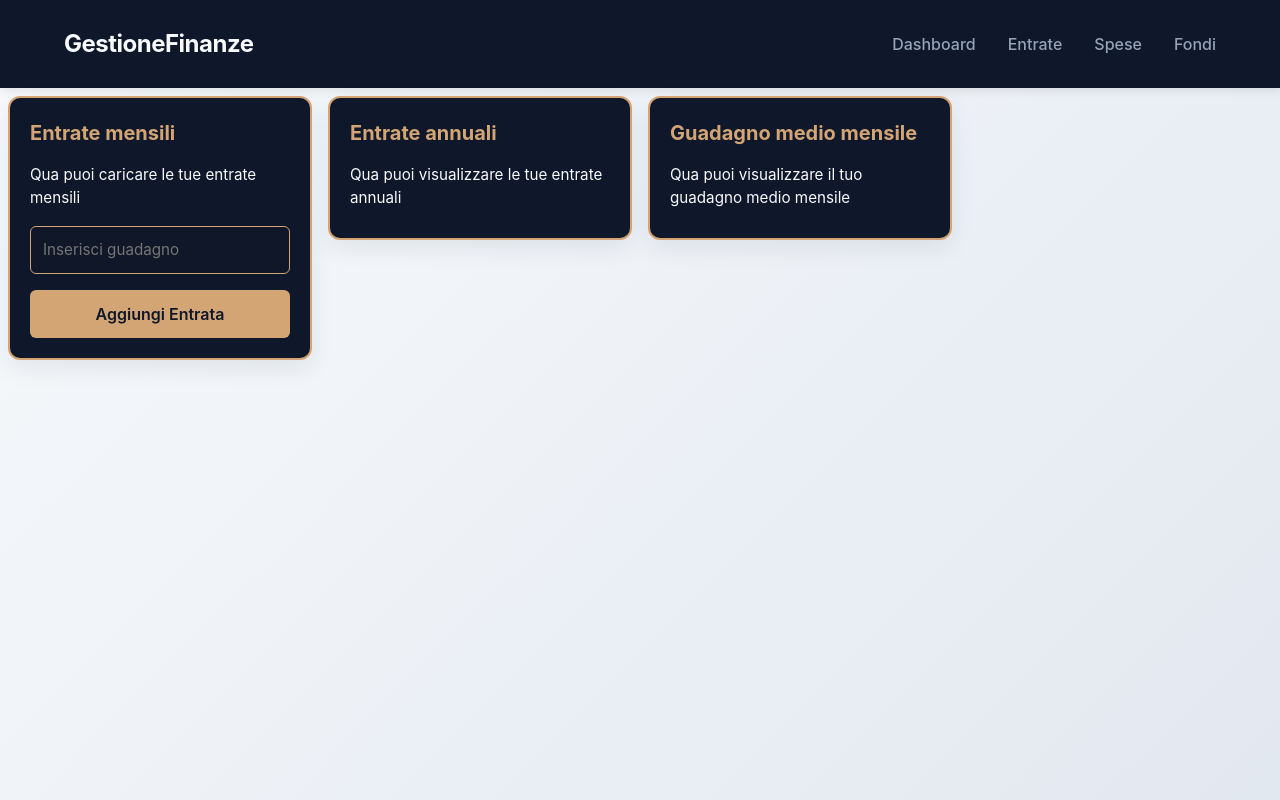
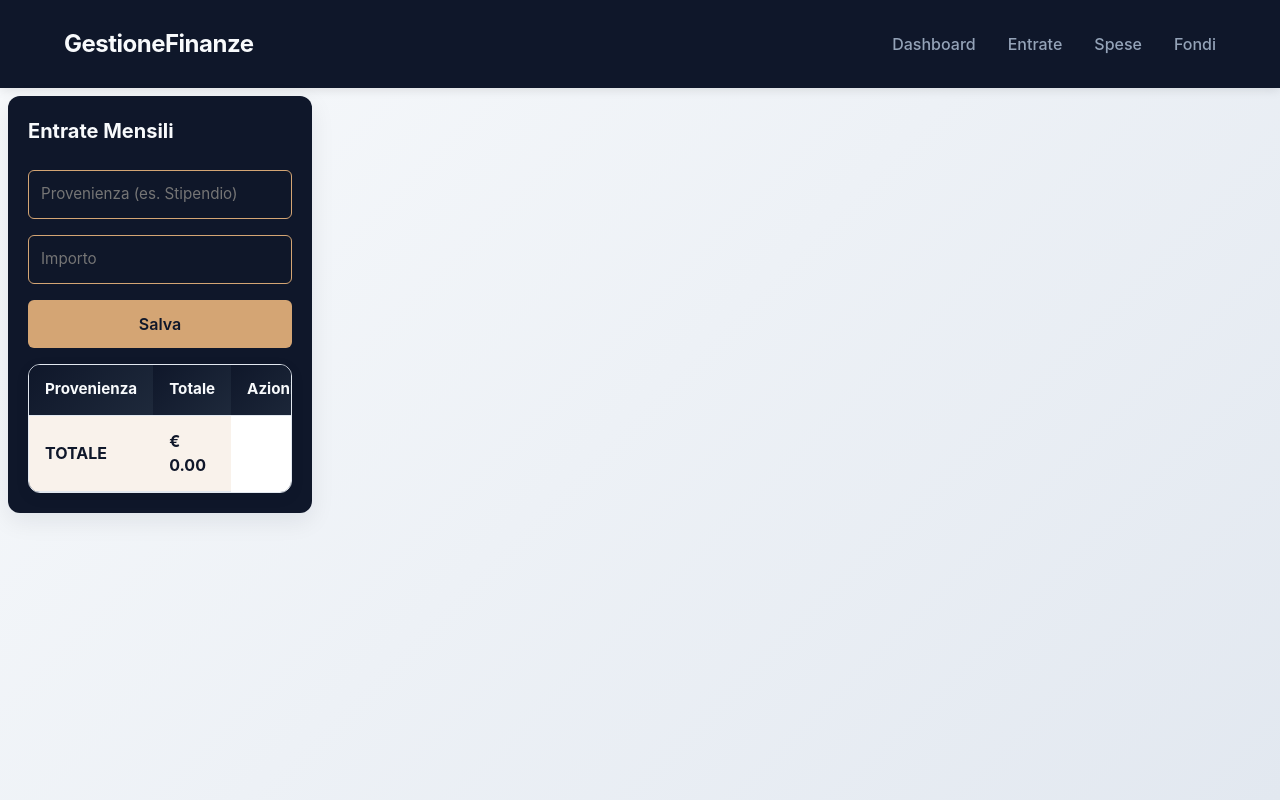
Before and after one commit to LeonardoFerraud/T-Web-Ferruad-Russo-NUOVO, a React (Vite) app in the folder frontend/: page / in a window 1280 px wide. Built offline with nearby package versions, Linux system fonts and the light colour scheme.

Commit message:
sviluppo pagina entrate

```diff
--- a/frontend/src/components/card.css
+++ b/frontend/src/components/card.css
@@ -10,7 +10,6 @@
 .card {
   width: calc(25% - 1rem);
   background-color: var(--primary-dark) !important;
-  border: 2px solid var(--accent-gold);
   border-radius: 0.5rem;
   padding: 1.5rem;
   margin: 0.5rem;
@@ -21,7 +20,7 @@
 
 /* Titolo della card */
 .card h2 {
-  color: var(--accent-gold);
+  color: var(--text-light);
   margin: 0 0 1rem 0;
   font-size: 1.25rem;
   font-weight: 700;
@@ -29,7 +28,7 @@
 
 /* Paragrafi nella card */
 .card p {
-  color: var(--text-light);
+  color: var(--text-dimmed);
   margin: 0.5rem 0;
   font-size: 0.95rem;
   line-height: 1.5;
--- a/frontend/src/components/navBar.css
+++ b/frontend/src/components/navBar.css
@@ -1,7 +1,7 @@
 /* Variabili per gestire i colori facilmente */
 :root {
   --primary-dark: #0f172a;    /* Blu Navy profondo */
-  --accent-green: #10b981;    /* Verde crescita finanziaria */
+  --accent-green: #d4a574;    /* Verde crescita finanziaria */
   --text-light: #f8fafc;      /* Bianco ghiaccio */
   --text-dimmed: #94a3b8;     /* Grigio per i link non attivi */
 }
--- a/frontend/src/pages/Entrate.css
+++ b/frontend/src/pages/Entrate.css
@@ -0,0 +1,68 @@
+:root {
+  --primary-dark: #0f172a;
+  --accent-gold: #d4a574;
+  --accent-gold-strong: #e5b896;
+  --text-light: #f8fafc;
+  --text-dimmed: #94a3b8;
+  --surface-soft: #f8fafc;
+  --border-soft: #e2e8f0;
+}
+
+.table-container {
+  margin-top: 1rem;
+  overflow-x: auto;
+  border-radius: 0.75rem;
+  border: 1px solid var(--border-soft);
+  box-shadow: 0 4px 14px rgba(15, 23, 42, 0.08);
+}
+
+.table-container table {
+  width: 100%;
+  border-collapse: collapse;
+  background-color: white;
+  color: var(--primary-dark);
+}
+
+.table-container th,
+.table-container td {
+  padding: 0.85rem 1rem;
+  text-align: left;
+  border-bottom: 1px solid var(--border-soft);
+}
+
+.table-container thead th {
+  background: linear-gradient(135deg, var(--primary-dark), #1e293b);
+  color: var(--text-light);
+  font-weight: 700;
+  font-size: 0.95rem;
+}
+
+.table-container tbody tr:nth-child(even) {
+  background-color: var(--surface-soft);
+}
+
+.table-container tbody tr:hover {
+  background-color: rgba(212, 165, 116, 0.12);
+}
+
+.table-container tfoot td {
+  background-color: rgba(212, 165, 116, 0.14);
+  font-weight: 600;
+  color: var(--primary-dark);
+}
+
+.table-container button {
+  padding: 0.45rem 0.75rem;
+  border: none;
+  border-radius: 0.5rem;
+  background-color: var(--accent-gold);
+  color: var(--primary-dark);
+  font-weight: 600;
+  cursor: pointer;
+  transition: background-color 0.2s ease, transform 0.1s ease;
+}
+
+.table-container button:hover {
+  background-color: var(--accent-gold-strong);
+  transform: translateY(-1px);
+}
--- a/frontend/src/pages/Entrate.tsx
+++ b/frontend/src/pages/Entrate.tsx
@@ -1,33 +1,116 @@
 import react from "react";
-import { useState } from 'react';
+import { useState, useEffect, useMemo } from 'react';
 import {Card} from "../components/card";
 import "./Entrate.css";
 
+interface Entrata {
+  id: number;
+  provenienza: string;
+  importo: number;
+}
+
 const Entrate = () => {
+  // 1. Stato
+  const [listaEntrate, setListaEntrate] = useState<Entrata[]>(() => {
+    const saved = localStorage.getItem('mie-entrate');
+    return saved ? JSON.parse(saved) : [];
+  });
 
-    const [entrateMensili, setEntrateMensili] = useState<number[]>([]);
-    const [input, setInput] = useState("");
+  const [provenienza, setProvenienza] = useState('');
+  const [importo, setImporto] = useState('');
 
-    const handleAddEntrateMensili = (nuovaEntrata: number) => {
-        setEntrateMensili([...entrateMensili, nuovaEntrata]);
-        setInput(""); // Resetta l'input dopo aver aggiunto l'entrata
+  // 2. Persistenza
+  useEffect(() => {
+    localStorage.setItem('mie-entrate', JSON.stringify(listaEntrate));
+  }, [listaEntrate]);
+
+  // 3. Calcoli ottimizzati (useMemo)
+  // Vengono ricalcolati solo se listaEntrate cambia
+  const totale = useMemo(() =>
+    listaEntrate.reduce((acc, curr) => acc + curr.importo, 0),
+  [listaEntrate]);
+
+  const listaAggregata = useMemo(() => {
+    const raggruppamento = listaEntrate.reduce((acc: Record<string, number>, item) => {
+      acc[item.provenienza] = (acc[item.provenienza] || 0) + item.importo;
+      return acc;
+    }, {});
+
+    return Object.entries(raggruppamento).map(([prov, tot]) => ({
+      provenienza: prov,
+      totale: tot
+    }));
+  }, [listaEntrate]);
+
+  // 4. Gestione Eventi
+  const aggiungiEntrata = () => {
+    if (!provenienza || !importo) return;
+
+    const nuovaEntrata: Entrata = {
+      id: Date.now(),
+      provenienza,
+      importo: Number(importo)
     };
 
-    return(
-        <>
-            <Card title="Entrate mensili">
-                <p>Qua puoi caricare le tue entrate mensili</p>
-                <input type="number" placeholder="Inserisci guadagno" value={input} onChange={(e) => setInput(e.target.value)} />
-                <button onClick={() => handleAddEntrateMensili(parseFloat(input) || 0)}>Aggiungi Entrata</button>
-            </Card>
-            <Card title="Entrate annuali">
-                <p>Qua puoi visualizzare le tue entrate annuali</p>
-            </Card>
-            <Card title="Guadagno medio mensile">
-                <p>Qua puoi visualizzare il tuo guadagno medio mensile</p>
-            </Card>
-        </>
-    );
+    setListaEntrate([...listaEntrate, nuovaEntrata]);
+    setProvenienza('');
+    setImporto('');
+  };
+
+  const rimuoviProvenienza = (provenienzaDaRimuovere: string) => {
+    setListaEntrate(prev => prev.filter(item => item.provenienza !== provenienzaDaRimuovere));
+  };
+
+  // 5. Render
+  return (
+    <>
+      <Card title="Entrate Mensili">
+        <input
+          placeholder="Provenienza (es. Stipendio)"
+          value={provenienza}
+          onChange={(e) => setProvenienza(e.target.value)}
+        />
+        <input
+          type="number"
+          placeholder="Importo"
+          value={importo}
+          onChange={(e) => setImporto(e.target.value)}
+        />
+        <button onClick={aggiungiEntrata}>Salva</button>
+
+        <div className="table-container">
+          <table>
+            <thead>
+              <tr>
+                <th>Provenienza</th>
+                <th>Totale</th>
+                <th>Azioni</th>
+              </tr>
+            </thead>
+            <tbody>
+              {listaAggregata.map((item) => (
+                <tr key={item.provenienza}>
+                  <td>{item.provenienza}</td>
+                  <td>€ {item.totale.toFixed(2)}</td>
+                  <td>
+                    <button onClick={() => rimuoviProvenienza(item.provenienza)}>Rimuovi</button>
+                  </td>
+                </tr>
+              ))}
+            </tbody>
+            <tfoot>
+              <tr>
+                <td><strong>TOTALE</strong></td>
+                <td><strong>€ {totale.toFixed(2)}</strong></td>
+              </tr>
+            </tfoot>
+          </table>
+        </div>
+      </Card>
+
+      {/* Altre Card... */}
+    </>
+  );
 };
 
 export default Entrate;
```
